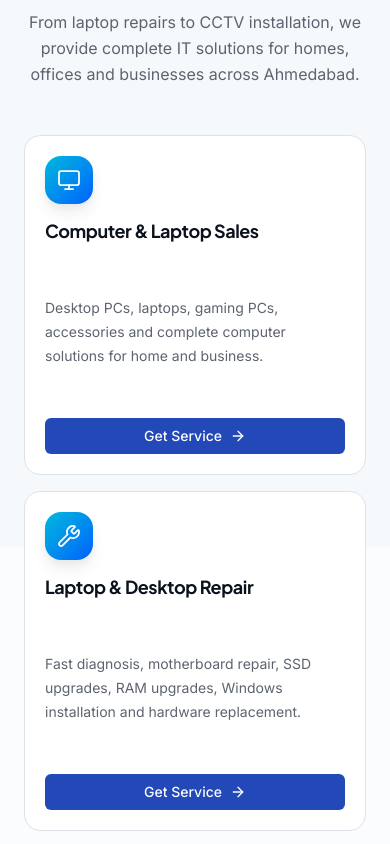
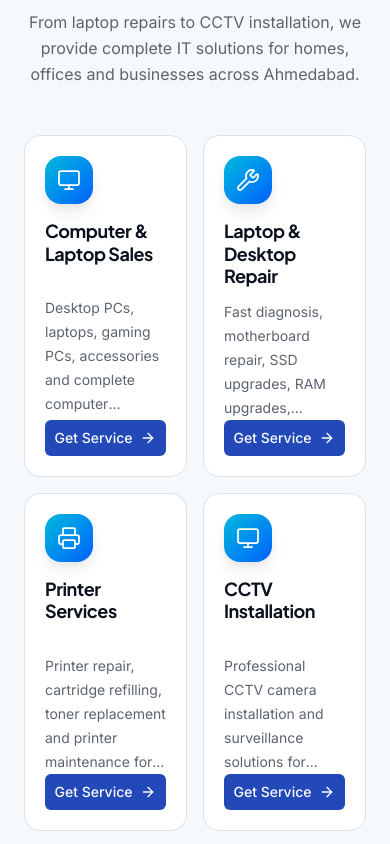
Before and after one commit to jayg191/naksh-computers, a Next.js app: page / in a window 390 px wide. Shown: the part 2260-3104 px from the top of the page. Built offline with nearby package versions, Linux system fonts and the light colour scheme.

Commit message:
Improve services section responsive layout

```diff
--- a/src/features/home/sections/services-section.tsx
+++ b/src/features/home/sections/services-section.tsx
@@ -42,26 +42,31 @@ export function ServicesSection() {
           />
         </AnimateOnScroll>
 
-        <div className="grid h-[300px] md:h-[340px] lg:h-[400px] lg:grid-cols-3 gap-4 md:gap-6">
+        <div className="grid grid-cols-2 lg:grid-cols-3 gap-4 md:gap-6 items-stretch">
           {SERVICES.map((service, index) => {
             const Icon = iconMap[service.icon] ?? Monitor;
+
             return (
               <AnimateOnScroll key={service.id} delay={index * 0.08}>
                 <article
                   className={cn(
-                    "group relative flex h-[340px] md:h-[380px] lg:h-[400px] flex-col rounded-2xl border border-border bg-white p-5 md:p-7 transition-all duration-300 hover:-translate-y-2 hover:border-primary/30 hover:shadow-[0_20px_60px_rgba(37,99,235,0.18)]"
+                    "group relative flex h-full min-h-[330px] md:min-h-[360px] lg:min-h-[380px] flex-col rounded-2xl border border-border bg-white p-5 md:p-7 transition-all duration-300 hover:-translate-y-2 hover:border-primary/30 hover:shadow-[0_20px_60px_rgba(37,99,235,0.18)]"
                   )}
                 >
                   <div className="absolute inset-x-0 top-0 h-1 rounded-t-2xl bg-gradient-to-r from-cyan-500 via-blue-600 to-indigo-600 opacity-0 transition-opacity duration-300 group-hover:opacity-100" />
+
                   <div className="flex size-12 md:size-16 items-center justify-center rounded-2xl bg-gradient-to-br from-cyan-500 to-blue-600 text-white shadow-lg transition-all duration-300 group-hover:scale-110 group-hover:-rotate-1">
                     <Icon className="size-6" strokeWidth={1.75} />
                   </div>
+
                   <h3 className="mt-4 min-h-[64px] text-lg md:text-xl font-bold leading-tight text-foreground">
                     {service.title}
                   </h3>
-                  <p className="mt-3 flex-1 text-sm leading-6 text-muted-foreground">
+
+                  <p className="mt-3 flex-1 text-sm leading-6 text-muted-foreground line-clamp-5">
                     {service.description}
                   </p>
+
                   <Button
                     render={
                       <Link
```
Lines whose indentation alone changed are shown as unchanged.
